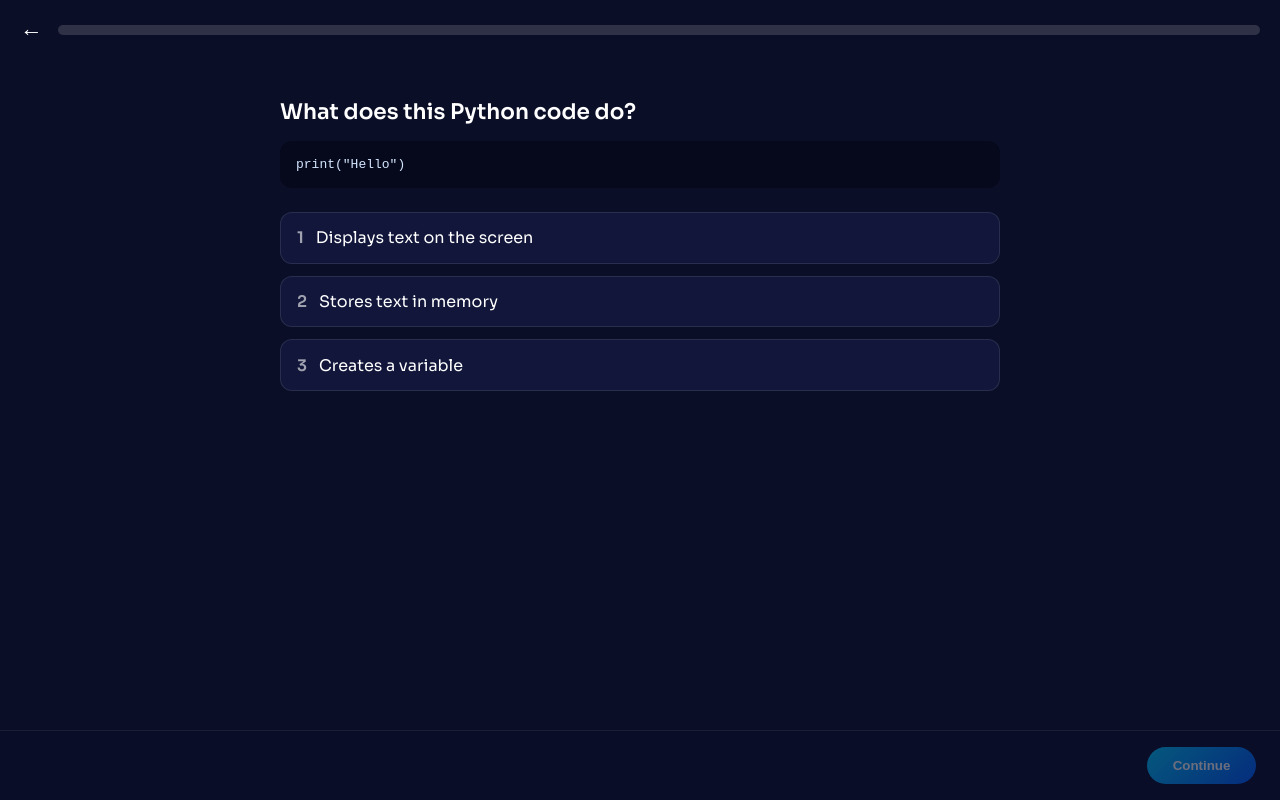
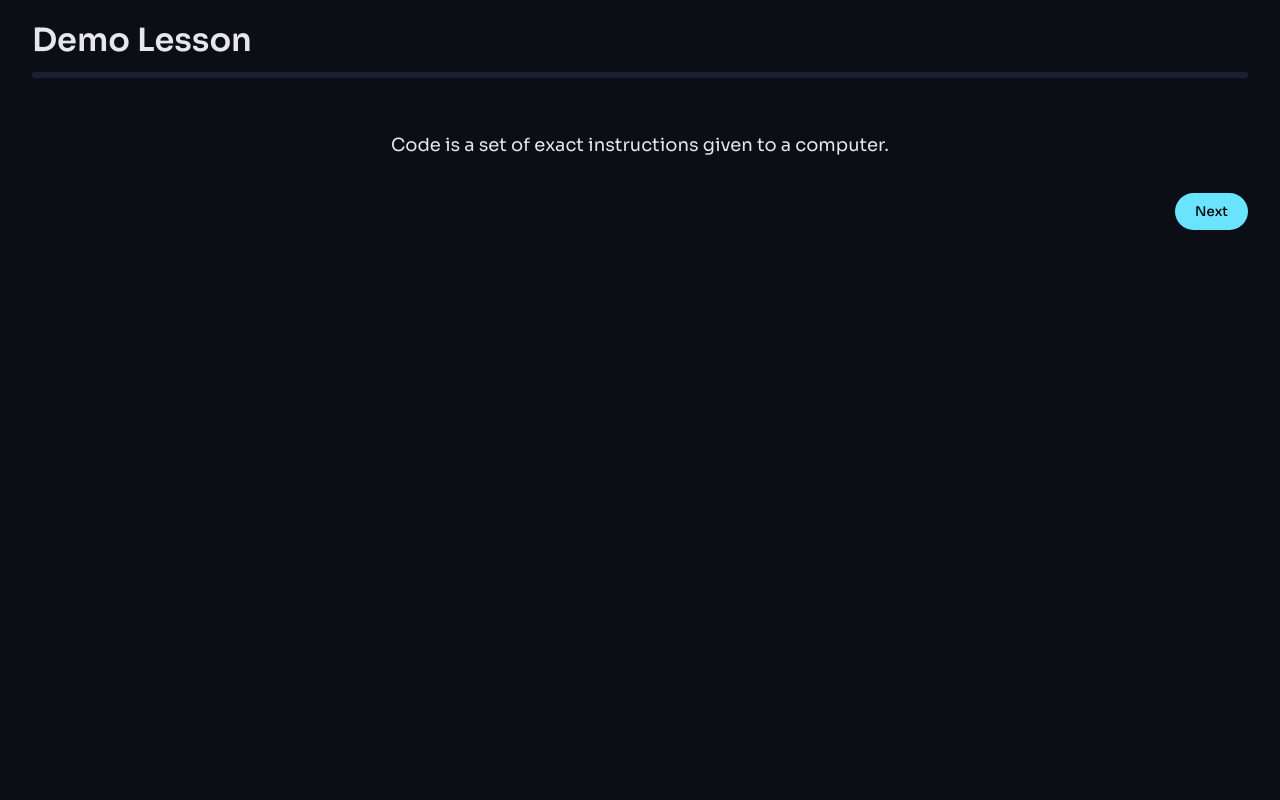
Before and after one commit to Megh-coder-23/The-Book-of-Code, a plain HTML site: page lessonproto.html in a window 1280 px wide. Drawn offline with Linux system fonts and the light colour scheme.

Commit message:
Update site

```diff
--- a/lessonproto.html
+++ b/lessonproto.html
@@ -2,42 +2,36 @@
 <html lang="en">
 <head>
 <meta charset="UTF-8" />
-  <title>The Book of Code • Demo Lesson</title>
+<title>Demo Lesson · The Book of Code</title>
 
-  <meta name="viewport" content="width=device-width, initial-scale=1.0" />
-
-  <link href="https://fonts.googleapis.com/css2?family=Sora:wght@400;500;600&display=swap" rel="stylesheet">
+<link rel="preconnect" href="https://fonts.googleapis.com">
+<link rel="preconnect" href="https://fonts.gstatic.com" crossorigin>
+<link href="https://fonts.googleapis.com/css2?family=Sora:wght@300;400;500;600&display=swap" rel="stylesheet">
 
 <style>
+* {
+  box-sizing: border-box;
+  font-family: 'Sora', system-ui, sans-serif;
+}
+
 body {
   margin: 0;
-      font-family: 'Sora', sans-serif;
-      background: #0a0e27;
-      color: #ffffff;
-      height: 100vh;
-      display: flex;
-      flex-direction: column;
+  background: #0b0e14;
+  color: #e6e6eb;
 }
 
-    /* Top bar */
-    .top-bar {
-      display: flex;
-      align-items: center;
-      gap: 1rem;
-      padding: 1rem 1.25rem 0.75rem;
+header {
+  padding: 20px 32px;
 }
 
-    .back-btn {
-      color: #ffffff;
-      text-decoration: none;
-      font-size: 1.4rem;
-      transform: translateY(-2px);
+h1 {
+  margin: 0 0 12px;
+  font-weight: 600;
 }
 
-    .progress-track {
-      flex: 1;
-      height: 10px;
-      background: rgba(255,255,255,0.15);
+.progress-bar {
+  height: 6px;
+  background: #1b1f36;
   border-radius: 999px;
   overflow: hidden;
 }
@@ -45,333 +39,254 @@
 .progress-fill {
   height: 100%;
   width: 0%;
-      background: linear-gradient(135deg, #00c9ff, #005bff);
-      border-radius: 999px;
+  background: linear-gradient(90deg, #6ae3ff, #7cffc4);
   transition: width 0.3s ease;
 }
 
-    /* Lesson */
-    .lesson {
-      flex: 1;
-      padding: 1.5rem 1.5rem 6rem;
-      max-width: 720px;
-      margin: 0 auto;
-      width: 100%;
+main {
+  padding: 32px;
+  display: flex;
+  justify-content: center;
 }
 
-    .tag {
-      font-size: 0.75rem;
-      color: #ffcc66;
-      margin-bottom: 0.5rem;
-      text-transform: uppercase;
-      letter-spacing: 0.08em;
+.slide {
+  width: 100%;
+  max-width: 900px;
 }
 
-    h2 {
-      font-size: 1.35rem;
-      margin-bottom: 1rem;
+/* INFO */
+.info {
+  text-align: center;
+  font-size: 18px;
+  line-height: 1.7;
 }
 
-    .code-block {
-      background: #06091c;
-      padding: 1rem;
+/* MCQ */
+.mcq-options {
+  margin-top: 28px;
+  display: grid;
+  gap: 12px;
+}
+
+.mcq-options button {
+  padding: 14px 16px;
+  background: #111525;
+  border: 1px solid #242a4a;
+  border-radius: 10px;
+  color: inherit;
+  cursor: pointer;
+  text-align: left;
+}
+
+/* EDITOR */
+.editor-wrapper {
+  display: flex;
+  border: 1px solid #242a4a;
   border-radius: 12px;
-      font-family: monospace;
-      margin-bottom: 1.5rem;
-      color: #d4e6ff;
+  overflow: hidden;
+  background: #0e1220;
+  font-family: ui-monospace, monospace;
+}
+
+.line-numbers {
+  background: #0c1020;
+  padding: 12px 10px;
+  text-align: right;
+  color: #555;
+  user-select: none;
+}
+
+textarea {
+  flex: 1;
+  background: transparent;
+  color: #e6e6eb;
+  border: none;
+  outline: none;
+  resize: none;
+  padding: 12px;
+  font-family: inherit;
+  font-size: 14px;
+  line-height: 1.5;
   white-space: pre-wrap;
 }
 
-    .options {
-      display: flex;
-      flex-direction: column;
-      gap: 0.75rem;
+/* CONSOLE */
+.console {
+  margin-top: 14px;
+  background: #0c1020;
+  border: 1px solid #242a4a;
+  border-radius: 10px;
+  padding: 10px;
+  font-family: ui-monospace, monospace;
+  font-size: 13px;
+  min-height: 52px;
+  white-space: pre-wrap;
 }
 
-    .option {
-      padding: 0.9rem 1rem;
-      border-radius: 12px;
-      background: #11163a;
-      border: 1px solid rgba(255,255,255,0.1);
-      cursor: pointer;
+/* FOOTER */
+footer {
+  padding: 0 32px 24px;
   display: flex;
-      gap: 0.75rem;
-      align-items: center;
+  justify-content: space-between;
 }
 
-    .option-number {
-      opacity: 0.6;
-      font-weight: 600;
+button.primary {
+  padding: 10px 20px;
+  border-radius: 999px;
+  border: none;
+  cursor: pointer;
+  background: #6ae3ff;
+  color: #000;
+  font-weight: 500;
 }
 
-    .option.selected {
-      outline: 2px solid #00c9ff;
-      background: #171d4f;
-    }
-
-    .option.correct {
-      border-color: #2ecc71;
-      background: rgba(46,204,113,0.15);
-    }
-
-    .option.wrong {
-      border-color: #e74c3c;
-      background: rgba(231,76,60,0.15);
-    }
-
-    /* Typing challenge */
-    textarea {
-      width: 100%;
-      min-height: 90px;
-      background: #06091c;
-      color: #d4e6ff;
-      border: 1px solid rgba(255,255,255,0.15);
-      border-radius: 12px;
-      padding: 1rem;
-      font-family: monospace;
-      resize: none;
-    }
-
-    /* Bottom bar */
-    .lesson-actions {
-      position: fixed;
-      bottom: 0;
-      left: 0;
-      right: 0;
-      padding: 1rem 1.5rem;
-      background: rgba(10,14,39,0.95);
-      border-top: 1px solid rgba(255,255,255,0.08);
-      display: flex;
-      justify-content: flex-end;
-    }
-
-    .next-btn {
-      padding: 0.7rem 1.6rem;
-      border-radius: 999px;
-      background: linear-gradient(135deg, #00c9ff, #005bff);
-      color: #ffffff;
-      font-weight: 600;
-      border: none;
-      cursor: pointer;
+button.primary:disabled {
   opacity: 0.4;
-      pointer-events: none;
-    }
-
-    .next-btn.enabled {
-      opacity: 1;
-      pointer-events: auto;
-    }
-
-    .complete {
-      text-align: center;
-      margin-top: 6rem;
+  cursor: not-allowed;
 }
 </style>
 </head>
+
 <body>
 
-  <div class="top-bar">
-    <a href="index.html" class="back-btn">←</a>
-    <div class="progress-track">
-      <div class="progress-fill" id="progressBar"></div>
+<header>
+  <h1>Demo Lesson</h1>
+  <div class="progress-bar">
+    <div class="progress-fill" id="progressFill"></div>
   </div>
-  </div>
+</header>
 
-  <div class="lesson" id="lesson">
-    <div class="tag" id="tag"></div>
-    <h2 id="question"></h2>
-    <div class="code-block" id="code"></div>
-    <div class="options" id="options"></div>
-    <div id="typingArea" style="display:none;">
-      <textarea id="codeInput" placeholder="Type your code here…"></textarea>
-    </div>
-  </div>
+<main>
+  <div class="slide" id="slide"></div>
+</main>
 
-  <div class="lesson-actions">
-    <button class="next-btn" id="nextBtn">Continue</button>
-  </div>
+<footer>
+  <span></span>
+  <button class="primary" id="nextBtn" disabled>Next</button>
+</footer>
 
 <script>
-    const steps = [
+/* =========================
+   SLIDES
+========================= */
+
+const slides = [
   {
-        type: "mcq",
-        question: "What does this Python code do?",
-        code: 'print("Hello")',
-        options: [
-          { text: "Displays text on the screen", correct: true },
-          { text: "Stores text in memory", correct: false },
-          { text: "Creates a variable", correct: false }
-        ]
+    type: "info",
+    text: `Code is a set of exact instructions given to a computer.`
   },
   {
-        type: "mcq",
-        question: "Which function prints output in Python?",
-        code: "",
-        options: [
-          { text: "print()", correct: true },
-          { text: "show()", correct: false },
-          { text: "echo()", correct: false }
-        ]
+    type: "info",
+    text: `Computers do not guess. They only do what is written.`
   },
   {
-        type: "mcq",
-        question: "What will this display?",
-        code: "print(7)",
-        options: [
-          { text: '"7"', correct: false },
-          { text: "seven", correct: false },
-          { text: "7", correct: true }
-        ]
+    type: "code",
+    prompt: `Write code that prints the word <b>hello</b>.`,
+    starter: ``,
+    expectedOutput: "hello"
+  },
+  {
+    type: "info",
+    text: `Quotation marks tell the computer that something is text.`
+  },
+  {
+    type: "code",
+    prompt: `Now print <b>hello world</b>.`,
+    starter: `print("")`,
+    expectedOutput: "hello world"
   }
 ];
 
-    const finalChallenge = {
-      type: "type",
-      question: "Final challenge: print Hello",
-      prompt: "Type Python code to print the word Hello",
-      answer: 'print("Hello")'
+/* =========================
+   ENGINE
+========================= */
+
+let current = 0;
+const slideEl = document.getElementById("slide");
+const nextBtn = document.getElementById("nextBtn");
+const progressFill = document.getElementById("progressFill");
+
+function updateProgress() {
+  progressFill.style.width =
+    (current / (slides.length - 1)) * 100 + "%";
+}
+
+function renderSlide() {
+  const s = slides[current];
+  slideEl.innerHTML = "";
+  nextBtn.disabled = s.type !== "info";
+
+  if (s.type === "info") {
+    slideEl.innerHTML = `<div class="info">${s.text}</div>`;
+  }
+
+  if (s.type === "code") {
+    slideEl.innerHTML = `
+      <div class="info">${s.prompt}</div>
+      <div class="editor-wrapper">
+        <div class="line-numbers" id="lines">1</div>
+        <textarea id="editor">${s.starter}</textarea>
+      </div>
+      <button class="primary" id="runBtn" style="margin-top:14px;">Run</button>
+      <div class="console" id="console"></div>
+    `;
+
+    const editor = document.getElementById("editor");
+    const lines = document.getElementById("lines");
+    const consoleEl = document.getElementById("console");
+    const initial = editor.value;
+
+    editor.oninput = () => {
+      lines.textContent = Array(editor.value.split("\n").length)
+        .fill(0).map((_,i)=>i+1).join("\n");
     };
 
-    let index = 0;
-    let answered = false;
-    let reviewMode = false;
-    let mistakes = [];
-    let selectedOptionIndex = null;
-    let phase = "main"; // main → review → final
+    editor.onkeydown = e => {
+      const pairs = { "(":")","[":"]","{":"}","\"":"\"","'":"'","`":"`" };
+      if (pairs[e.key]) {
+        e.preventDefault();
+        const p = editor.selectionStart;
+        editor.value =
+          editor.value.slice(0,p) + e.key + pairs[e.key] + editor.value.slice(p);
+        editor.selectionStart = editor.selectionEnd = p + 1;
+      }
+    };
 
-    const optionsEl = document.getElementById("options");
-    const typingArea = document.getElementById("typingArea");
-    const codeInput = document.getElementById("codeInput");
-    const nextBtn = document.getElementById("nextBtn");
+    document.getElementById("runBtn").onclick = () => {
+      consoleEl.textContent = "";
 
-    function loadStep(step, tagText = "") {
-      answered = false;
-      selectedOptionIndex = null;
-      nextBtn.classList.remove("enabled");
-
-      document.getElementById("tag").textContent = tagText;
-      document.getElementById("question").textContent = step.question;
-      document.getElementById("code").textContent = step.code || "";
-
-      optionsEl.innerHTML = "";
-      typingArea.style.display = "none";
-
-      if (step.type === "mcq") {
-        step.options.forEach((opt, i) => {
-          const el = document.createElement("div");
-          el.className = "option";
-          el.innerHTML = `<span class="option-number">${i + 1}</span><span>${opt.text}</span>`;
-          el.onclick = () => selectOption(i);
-          optionsEl.appendChild(el);
-        });
+      if (editor.value.trim() === initial.trim()) {
+        consoleEl.textContent =
+          "Type or modify the code before running it.";
+        return;
       }
 
-      if (step.type === "type") {
-        typingArea.style.display = "block";
-        codeInput.value = "";
-        codeInput.oninput = () => nextBtn.classList.add("enabled");
+      try {
+        let output = "";
+        const print = (...a) => output += a.join(" ");
+        new Function("print", editor.value)(print);
+        consoleEl.textContent = output;
+
+        if (output.trim() === s.expectedOutput) {
+          nextBtn.disabled = false;
+        }
+      } catch (e) {
+        consoleEl.textContent = "Error: " + e.message;
+      }
+    };
   }
 
   updateProgress();
 }
 
-    function selectOption(i) {
-      if (answered) return;
-      selectedOptionIndex = i;
-      document.querySelectorAll(".option").forEach((opt, idx) =>
-        opt.classList.toggle("selected", idx === i)
-      );
-      nextBtn.classList.add("enabled");
+nextBtn.onclick = () => {
+  if (current < slides.length - 1) {
+    current++;
+    renderSlide();
   }
-
-    function normalize(s) {
-      return s.replace(/\s+/g, "").toLowerCase();
-    }
-
-    function checkAnswer() {
-      const step =
-        phase === "review" ? mistakes[index] :
-        phase === "final" ? finalChallenge :
-        steps[index];
-
-      answered = true;
-
-      if (step.type === "mcq") {
-        const correct = step.options[selectedOptionIndex].correct;
-        document.querySelectorAll(".option")[selectedOptionIndex]
-          .classList.add(correct ? "correct" : "wrong");
-
-        if (!correct && phase === "main" && !mistakes.includes(step)) {
-          mistakes.push(step);
-        }
-      }
-
-      if (step.type === "type") {
-        const correct = normalize(codeInput.value) === normalize(step.answer);
-        codeInput.style.borderColor = correct ? "#2ecc71" : "#e74c3c";
-      }
-
-      nextBtn.classList.add("enabled");
-    }
-
-    function nextStep() {
-      if (!answered) return;
-
-      if (phase === "main") {
-        index++;
-        if (index < steps.length) loadStep(steps[index]);
-        else if (mistakes.length) {
-          phase = "review";
-          index = 0;
-          loadStep(mistakes[index], "Previous mistake");
-        } else {
-          phase = "final";
-          loadStep(finalChallenge, "Final challenge");
-        }
-      } else if (phase === "review") {
-        index++;
-        if (index < mistakes.length) {
-          loadStep(mistakes[index], "Previous mistake");
-        } else {
-          phase = "final";
-          loadStep(finalChallenge, "Final challenge");
-        }
-      } else {
-        document.getElementById("lesson").innerHTML = `
-          <div class="complete">
-            <h2>Lesson complete 🎉</h2>
-          </div>
-        `;
-        document.querySelector(".lesson-actions").style.display = "none";
-        document.getElementById("progressBar").style.width = "100%";
-      }
-    }
-
-    function updateProgress() {
-      const total = steps.length + mistakes.length + 1;
-      let done =
-        phase === "main" ? index :
-        phase === "review" ? steps.length + index :
-        steps.length + mistakes.length;
-
-      document.getElementById("progressBar").style.width =
-        Math.min((done / total) * 100, 100) + "%";
-    }
-
-    document.addEventListener("keydown", e => {
-      if (e.key >= "1" && e.key <= "3") selectOption(Number(e.key) - 1);
-      if (e.key === "Enter") {
-        if (!answered) checkAnswer();
-        else nextStep();
-      }
-    });
-
-    nextBtn.onclick = () => {
-      if (!answered) checkAnswer();
-      else nextStep();
 };
 
-    loadStep(steps[0]);
+renderSlide();
 </script>
 
 </body>
```
Also changed, not shown: index.html (+3 -2 lines), assets/The-Book-of-Code.svg (added). Lines whose indentation alone changed are shown as unchanged.
